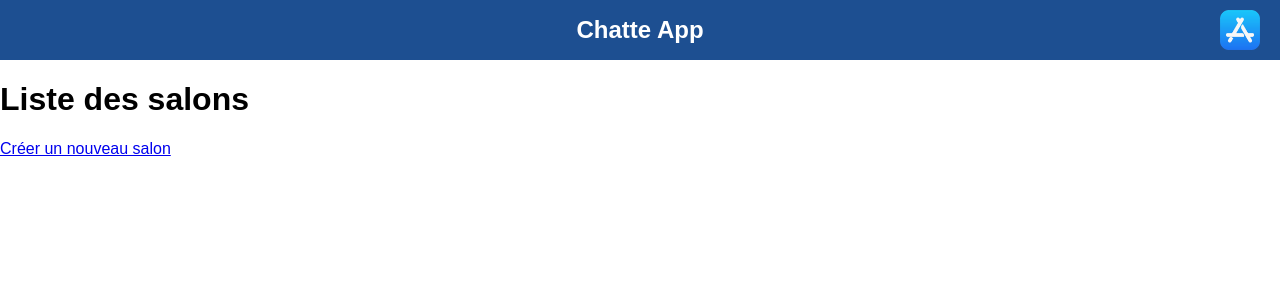
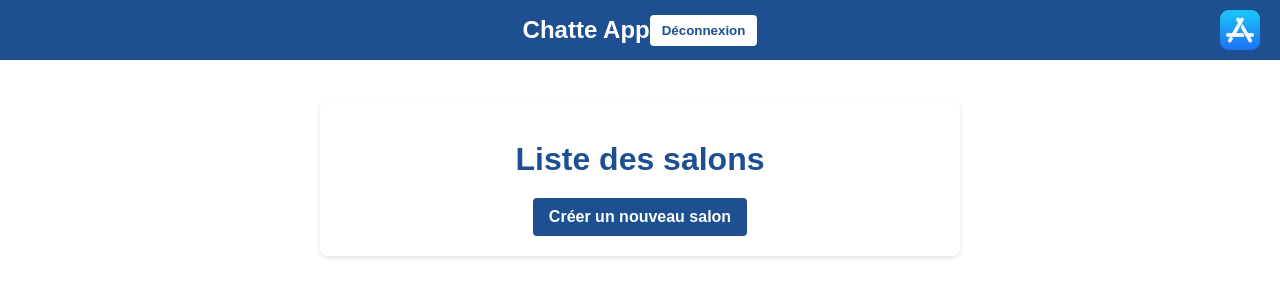
Before and after one commit to JuiceKo/TW_PROJET, a Django app: page /chat/ in a window 1280 px wide. Shown: the top 300 px of the page. Run offline with Django 5.2, Linux system fonts and the light colour scheme; the visitor is signed in with stand-in values (Sample User, id 1); data that the repository does not hold is empty.

Commit message:
Logout fonctionnel mais Login page à régler + mise en page

```diff
--- a/DBE_project/DBE_project/settings.py
+++ b/DBE_project/DBE_project/settings.py
@@ -122,3 +122,4 @@ STATIC_URL = 'static/'
 # https://docs.djangoproject.com/en/5.1/ref/settings/#default-auto-field
 
 DEFAULT_AUTO_FIELD = 'django.db.models.BigAutoField'
+LOGOUT_REDIRECT_URL = 'landing_page'
--- a/DBE_project/DBE_project/urls.py
+++ b/DBE_project/DBE_project/urls.py
@@ -17,6 +17,7 @@ Including another URLconf
 from django.contrib import admin
 from django.urls import path, include
 from chat_app import views as chat_views
+from chat_app.views import custom_logout
 
 urlpatterns = [
     path('admin/', admin.site.urls),
@@ -24,4 +25,5 @@ urlpatterns = [
     path('accounts/', include('django.contrib.auth.urls')),
     path('chat/', include('chat_app.urls')),
     path('register/', chat_views.register_view, name='register'),
+    path('logout/', custom_logout, name='logout'),
 ]
--- a/DBE_project/chat_app/templates/chat_app/chatroom_list.html
+++ b/DBE_project/chat_app/templates/chat_app/chatroom_list.html
@@ -1,10 +1,65 @@
 {% extends 'squelette.html' %}
+
 {% block content %}
+<style>
+  .room-list-container {
+    max-width: 600px;
+    margin: 40px auto;
+    background-color: #fff;
+    padding: 20px;
+    border-radius: 8px;
+    box-shadow: 0 2px 5px rgba(0,0,0,0.1);
+    text-align: center;
+  }
+  .room-list-container h1 {
+    color: #1d4f91;
+    margin-bottom: 20px;
+  }
+  .room-list-container ul {
+    list-style: none;
+    margin: 0;
+    padding: 0;
+    margin-bottom: 20px;
+  }
+  .room-list-container li {
+    margin: 10px 0;
+  }
+  .room-list-container a.room-link {
+    text-decoration: none;
+    font-size: 1.1em;
+    color: #1d4f91;
+    font-weight: bold;
+    transition: color 0.2s ease;
+  }
+  .room-list-container a.room-link:hover {
+    color: #153869;
+  }
+  .create-room-link {
+    display: inline-block;
+    background-color: #1d4f91;
+    color: #fff;
+    text-decoration: none;
+    padding: 10px 16px;
+    border-radius: 4px;
+    font-weight: bold;
+    transition: background-color 0.2s ease;
+  }
+  .create-room-link:hover {
+    background-color: #153869;
+  }
+</style>
+
+<div class="room-list-container">
   <h1>Liste des salons</h1>
   <ul>
     {% for room in rooms %}
-      <li><a href="{% url 'chatroom_detail' room.id %}">{{ room.name }}</a></li>
+      <li>
+        <a href="{% url 'chatroom_detail' room.id %}" class="room-link">
+          {{ room.name }}
+        </a>
+      </li>
     {% endfor %}
   </ul>
-  <a href="{% url 'create_chatroom' %}">Créer un nouveau salon</a>
+  <a href="{% url 'create_chatroom' %}" class="create-room-link">Créer un nouveau salon</a>
+</div>
 {% endblock %}
--- a/DBE_project/chat_app/templates/squelette.html
+++ b/DBE_project/chat_app/templates/squelette.html
@@ -10,7 +10,6 @@
       padding: 0;
       font-family: Arial, sans-serif;
     }
-
     header {
       position: fixed;
       top: 0;
@@ -24,13 +23,11 @@
       color: #ffffff;
       z-index: 999;
     }
-
     header h1 {
       margin: 0;
       font-size: 24px;
       color: white;
     }
-
     .logo-container {
       position: absolute;
       right: 20px;
@@ -40,28 +37,53 @@
       width: auto;
       vertical-align: middle;
     }
-
-
+    /* Bouton de déconnexion */
+    .logout-container {
+      position: absolute;
+      left: 20px;
+    }
+    .logout-button {
+      background-color: #ffffff;
+      color: #1d4f91;
+      border: none;
+      padding: 8px 12px;
+      border-radius: 4px;
+      font-weight: bold;
+      cursor: pointer;
+      text-decoration: none;
+    }
+    .logout-button:hover {
+      background-color: #eee;
+    }
     main {
       padding-top: 60px;
     }
   </style>
 </head>
+<body>
 
-<body>
   <header>
     <h1>Chatte App</h1>
+
+    {% if user.is_authenticated %}
+      <form action="{% url 'logout' %}" method="POST" style="display:inline;">
+        {% csrf_token %}
+        <button type="submit" class="logout-button">Déconnexion</button>
+      </form>
+    {% endif %}
+
+
     <div class="logo-container">
-        <a href="{% url 'landing_page' %}">
-            <img src="{% static 'images/logo.png' %}" alt="Logo Gay App">
-        </a>
+      <a href="{% url 'landing_page' %}">
+        <img src="{% static 'images/logo.png' %}" alt="Logo Gay App">
+      </a>
     </div>
-
   </header>
 
   <main>
     {% block content %}
     {% endblock content %}
   </main>
+
 </body>
 </html>
--- a/DBE_project/chat_app/views.py
+++ b/DBE_project/chat_app/views.py
@@ -1,7 +1,7 @@
 from django.shortcuts import render, redirect, get_object_or_404
 from django.contrib.auth.decorators import login_required
 from django.contrib.auth.forms import UserCreationForm
-from django.contrib.auth import login, authenticate
+from django.contrib.auth import login, authenticate, logout
 from .models import Channel, Message
 from .forms import CustomUserCreationForm
 
@@ -73,3 +73,10 @@ def delete_channel(request, room_id):
         channel.delete()
         return redirect('chatroom_list')
     return redirect('chatroom_detail', room_id=channel.id)
+
+@login_required
+def custom_logout(request):
+    if request.method == "POST":
+        logout(request)
+        return redirect('landing_page')
+    return redirect('landing_page')
```
